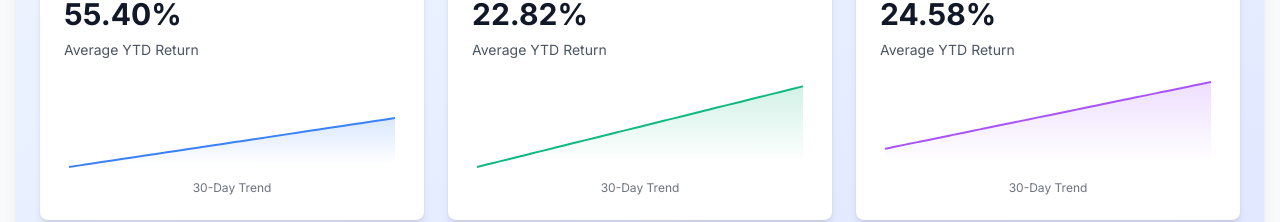
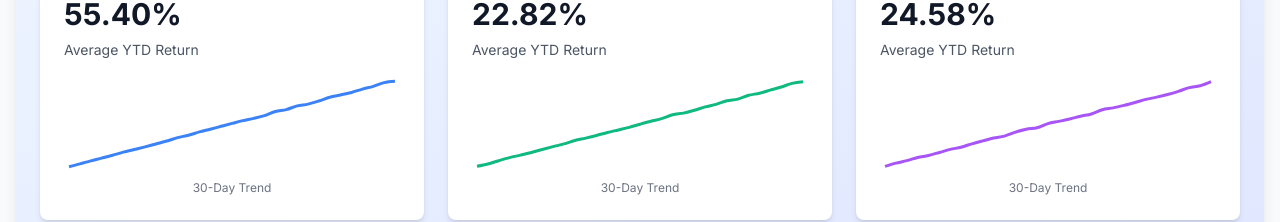
Before and after one commit to lawski1/rise-investment-advisor, a Next.js app: page / in a window 1280 px wide. Shown: the part 316-538 px from the top of the page. Built offline with nearby package versions, Linux system fonts and the light colour scheme; no server answers.

Commit message:
Fix market charts visibility: Use LineChart with thicker stroke and enhanced trend data

```diff
--- a/components/MarketSummary.tsx
+++ b/components/MarketSummary.tsx
@@ -2,24 +2,32 @@
 
 import { InvestmentAnalysis } from '@/lib/types';
 import { TrendingUp, Building2, BarChart } from 'lucide-react';
-import { ResponsiveContainer, AreaChart, Area, XAxis, YAxis } from 'recharts';
+import { ResponsiveContainer, LineChart, Line, XAxis, YAxis } from 'recharts';
 
 interface MarketSummaryProps {
   analysis: InvestmentAnalysis;
 }
 
 // Generate trend data for a market based on average return
+// Creates a visible upward trend over 30 days
 const generateTrendData = (avgReturn: number, days: number = 30) => {
   const data = [];
-  const baseValue = 100; // Starting at 100
-  const totalReturn = avgReturn / 100; // Convert percentage to decimal
-  const dailyReturn = totalReturn / 365; // Approximate daily return
+  const baseValue = 100;
+  // Scale the return to make it more visible over 30 days
+  // Multiply by 10 to exaggerate the trend for visualization
+  const scaledReturn = (avgReturn / 100) * 10;
 
   for (let i = 0; i <= days; i++) {
-    const value = baseValue * (1 + dailyReturn * i);
+    const progress = i / days; // 0 to 1
+    // Create an upward trend with some variation
+    const trendValue = baseValue * (1 + scaledReturn * progress);
+    // Add small random variation for realism (±1%)
+    const variation = (Math.random() - 0.5) * 0.02;
+    const value = trendValue * (1 + variation);
+
     data.push({
       day: i,
-      value: Math.max(value, baseValue * 0.95), // Don't go below 95% of base
+      value: Math.max(value, baseValue * 0.98), // Don't go below 98% of base
     });
   }
 
@@ -49,24 +57,18 @@ export default function MarketSummary({ analysis }: MarketSummaryProps) {
           {/* Mini Trend Chart */}
           <div className="h-24 w-full">
             <ResponsiveContainer width="100%" height="100%">
-              <AreaChart data={nasdaqTrend} margin={{ top: 5, right: 5, left: 5, bottom: 5 }}>
-                <defs>
-                  <linearGradient id="nasdaqGradient" x1="0" y1="0" x2="0" y2="1">
-                    <stop offset="5%" stopColor="#3b82f6" stopOpacity={0.3}/>
-                    <stop offset="95%" stopColor="#3b82f6" stopOpacity={0}/>
-                  </linearGradient>
-                </defs>
+              <LineChart data={nasdaqTrend} margin={{ top: 5, right: 5, left: 5, bottom: 5 }}>
                 <XAxis dataKey="day" hide={true} />
-                <YAxis hide={true} domain={['auto', 'auto']} />
-                <Area
+                <YAxis hide={true} domain={['dataMin - 2', 'dataMax + 2']} />
+                <Line
                   type="monotone"
                   dataKey="value"
                   stroke="#3b82f6"
-                  strokeWidth={2}
-                  fill="url(#nasdaqGradient)"
+                  strokeWidth={3}
                   dot={false}
+                  activeDot={false}
                 />
-              </AreaChart>
+              </LineChart>
             </ResponsiveContainer>
           </div>
           <p className="text-xs text-gray-500 mt-2 text-center">30-Day Trend</p>
@@ -84,24 +86,18 @@ export default function MarketSummary({ analysis }: MarketSummaryProps) {
           {/* Mini Trend Chart */}
           <div className="h-24 w-full">
             <ResponsiveContainer width="100%" height="100%">
-              <AreaChart data={nyseTrend} margin={{ top: 5, right: 5, left: 5, bottom: 5 }}>
-                <defs>
-                  <linearGradient id="nyseGradient" x1="0" y1="0" x2="0" y2="1">
-                    <stop offset="5%" stopColor="#10b981" stopOpacity={0.3}/>
-                    <stop offset="95%" stopColor="#10b981" stopOpacity={0}/>
-                  </linearGradient>
-                </defs>
+              <LineChart data={nyseTrend} margin={{ top: 5, right: 5, left: 5, bottom: 5 }}>
                 <XAxis dataKey="day" hide={true} />
-                <YAxis hide={true} domain={['auto', 'auto']} />
-                <Area
+                <YAxis hide={true} domain={['dataMin - 2', 'dataMax + 2']} />
+                <Line
                   type="monotone"
                   dataKey="value"
                   stroke="#10b981"
-                  strokeWidth={2}
-                  fill="url(#nyseGradient)"
+                  strokeWidth={3}
                   dot={false}
+                  activeDot={false}
                 />
-              </AreaChart>
+              </LineChart>
             </ResponsiveContainer>
           </div>
           <p className="text-xs text-gray-500 mt-2 text-center">30-Day Trend</p>
@@ -119,24 +115,18 @@ export default function MarketSummary({ analysis }: MarketSummaryProps) {
           {/* Mini Trend Chart */}
           <div className="h-24 w-full">
             <ResponsiveContainer width="100%" height="100%">
-              <AreaChart data={sp500Trend} margin={{ top: 5, right: 5, left: 5, bottom: 5 }}>
-                <defs>
-                  <linearGradient id="sp500Gradient" x1="0" y1="0" x2="0" y2="1">
-                    <stop offset="5%" stopColor="#a855f7" stopOpacity={0.3}/>
-                    <stop offset="95%" stopColor="#a855f7" stopOpacity={0}/>
-                  </linearGradient>
-                </defs>
+              <LineChart data={sp500Trend} margin={{ top: 5, right: 5, left: 5, bottom: 5 }}>
                 <XAxis dataKey="day" hide={true} />
-                <YAxis hide={true} domain={['auto', 'auto']} />
-                <Area
+                <YAxis hide={true} domain={['dataMin - 2', 'dataMax + 2']} />
+                <Line
                   type="monotone"
                   dataKey="value"
                   stroke="#a855f7"
-                  strokeWidth={2}
-                  fill="url(#sp500Gradient)"
+                  strokeWidth={3}
                   dot={false}
+                  activeDot={false}
                 />
-              </AreaChart>
+              </LineChart>
             </ResponsiveContainer>
           </div>
           <p className="text-xs text-gray-500 mt-2 text-center">30-Day Trend</p>
```
